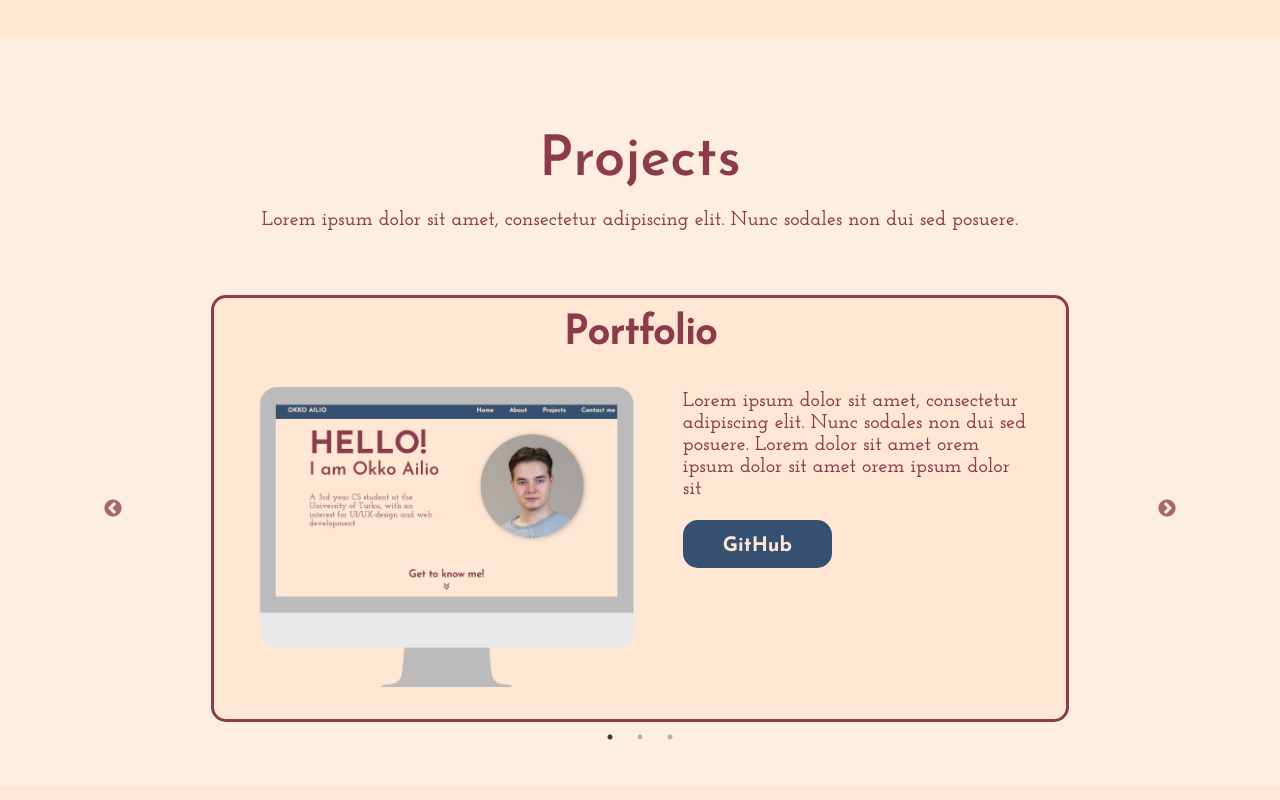
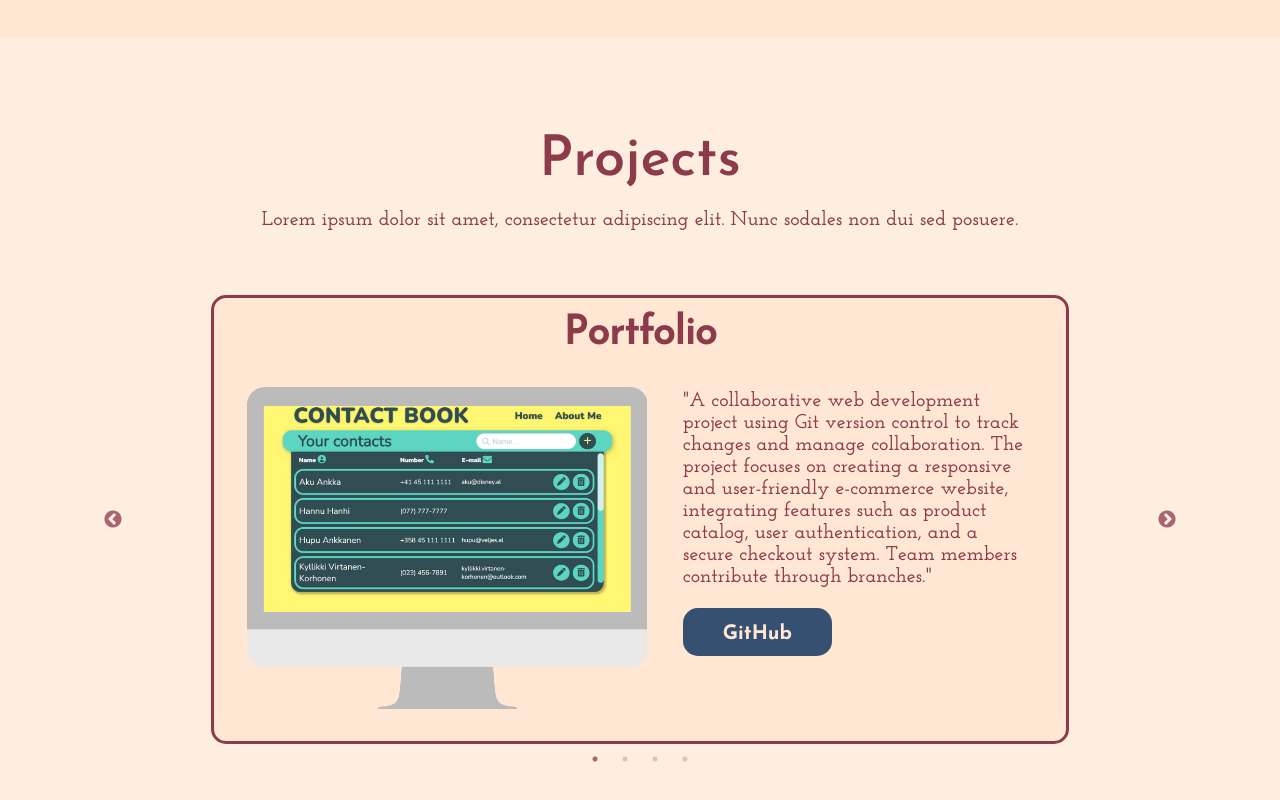
Before and after one commit to OAilio/portfolio-frontend, a React (Vite) app: page / in a window 1280 px wide. Shown: the part 2225-3025 px from the top of the page. Built offline with nearby package versions, Linux system fonts and the light colour scheme.

Commit message:
Carousel done

```diff
--- a/src/Projects.jsx
+++ b/src/Projects.jsx
@@ -9,25 +9,37 @@ function Projects() {
         {
             id: 1,
             name: `Portfolio`,
-            image: `pictures/2.png`,
-            description: `Lorem ipsum dolor sit amet, consectetur adipiscing elit.
-            Nunc sodales non dui sed posuere. Lorem  dolor sit amet orem ipsum dolor sit amet orem ipsum dolor sit`,
+            image: `pictures/1 – kopio – kopio.png`,
+            description: `"A collaborative web development project using Git version control to
+            track changes and manage collaboration. The project focuses on creating a
+            responsive and user-friendly e-commerce website, integrating features such
+            as product catalog, user authentication, and a secure checkout system.
+            Team members contribute through branches."`,
             link: `https://github.com/OAilio/portfolio-frontend`
         },
         {
             id: 2,
             name: `Contact book`,
-            image: `pictures/1 – kopio.png`,
+            image: `pictures/1 – kopio – kopio.png`,
             description: `Lorem ipsum dolor sit amet, consectetur adipiscing elit.
             Nunc sodales non dui sed posuere.`,
             link: `https://github.com/OAilio/portfolio-frontend`
         },
         {
-            id: 2,
+            id: 3,
             name: `Contact book 2`,
-            image: `pictures/1 – kopio.png`,
+            image: `pictures/1 – kopio – kopio.png`,
             description: `Lorem ipsum dolor sit amet, consectetur adipiscing elit.
             Nunc sodales non dui sed posuere. Lorem ipsum dolor sit amet.`,
+            link: `https://github.com/OAilio/portfolio-frontend`
+        },
+        {
+            id: 4,
+            name: `Contact book 3`,
+            image: `pictures/1 – kopio – kopio.png`,
+            description: `Lorem ipsum dolor sit amet, consectetur adipiscing elit.
+            Nunc sodales non dui sed posuere. Lorem ipsum dolor sit. Lorem ipsum dolor sit amet, consectetur adipiscing elit.
+            Nunc sodales non dui sed posuere. Lorem ipsum.`,
             link: `https://github.com/OAilio/portfolio-frontend`
         }
     ]
--- a/src/css/projects.css
+++ b/src/css/projects.css
@@ -14,6 +14,7 @@
     max-width: 80%;
     width: auto;
     margin: auto;
+    display: flex;
 }
 
 .carousel-item {
@@ -22,7 +23,6 @@
     /* border-width: 10px; */
     border-radius: 15px;
     max-width: 80%;
-    height: auto;
     display: block!important;
     margin: auto;
     padding: 1rem;
@@ -70,6 +70,20 @@
     margin: auto;
 }
 
+.slick-dots li button:before,
+.slick-dots li.slick-active button:before{
+    color: rgb(140, 59, 75)!important;
+    opacity: 1;
+}
+
+@media screen and (max-width: 1450px) {
+    .item-image img {
+        max-width: 30rem;
+    }
+}
+
+
+
 @media screen and (max-width: 1280px) {
     .item-image img {
         max-width: 25rem;
```
Also changed, not shown: pictures/1 – kopio – kopio.png (added).
